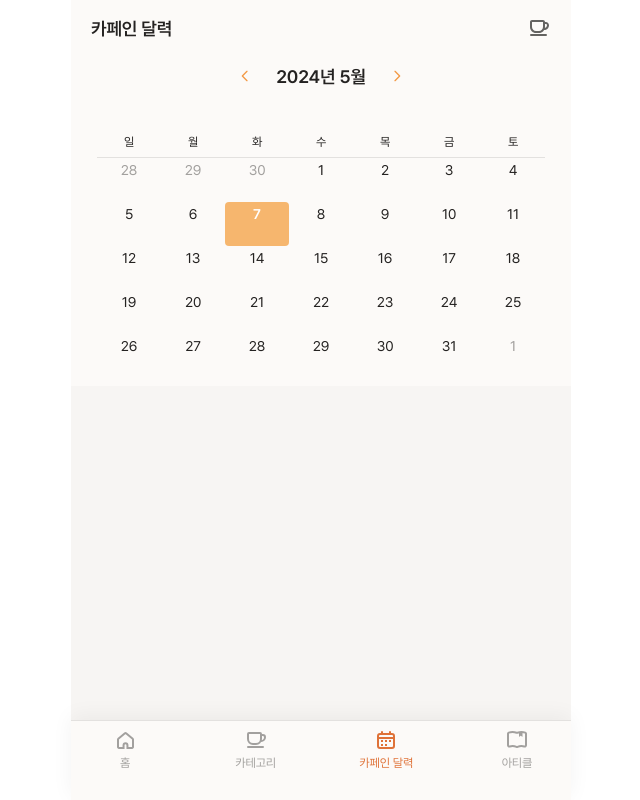
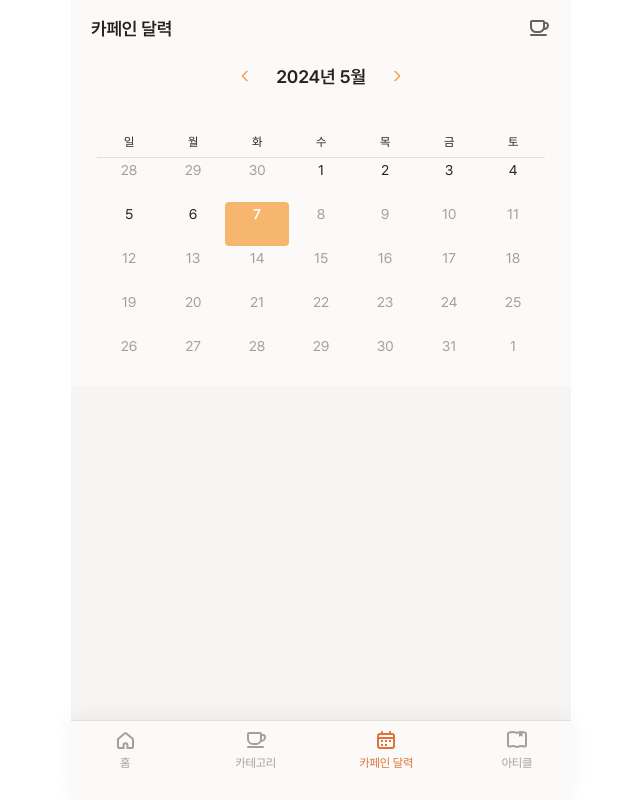
Before and after one commit to SWYG-4-Latte/SWYG-4-Latte-FE, a Next.js app: page /calendar in a window 1280 px wide. Shown: the whole page, without its empty margins (319-959 px from the left). Built offline with nearby package versions, Linux system fonts and the light colour scheme; no server answers.

Commit message:
feat: 오늘날짜까지 선택 가능하도록 설정(다음날부터 선택 불가)

```diff
--- a/src/components/caffeineCalendar/CaffeineCalendar.tsx
+++ b/src/components/caffeineCalendar/CaffeineCalendar.tsx
@@ -67,6 +67,7 @@ const CaffeineCalendar = ({ selectedDate, onSelect }: CaffeineCalendarProps) =>
           if (!activeStartDate) return;
           setActiveDate(activeStartDate);
         }}
+        tileDisabled={({ activeStartDate, date }) => dayjs(date).isAfter(dayjs())}
       />
     </div>
   );
--- a/src/components/caffeineCalendar/calendar.css
+++ b/src/components/caffeineCalendar/calendar.css
@@ -2,7 +2,7 @@
   @apply flex w-full flex-col items-center justify-center border-none bg-primaryIvory font-pretendard;
 }
 
-/* 달력 헤더 (년/월 표시)*/
+/* 달력 헤더 (년/월 표시, 이전/다음달 선택하는 버튼)*/
 .react-calendar__navigation {
   @apply mb-[38px] flex h-[24px] items-center justify-center gap-2;
 }
@@ -44,6 +44,10 @@ button.react-calendar__navigation__arrow {
 
   abbr {
     @apply flex h-6 w-6 items-center justify-center text-sm;
+  }
+
+  &:disabled {
+    @apply bg-transparent text-gray06;
   }
 }
 
```
